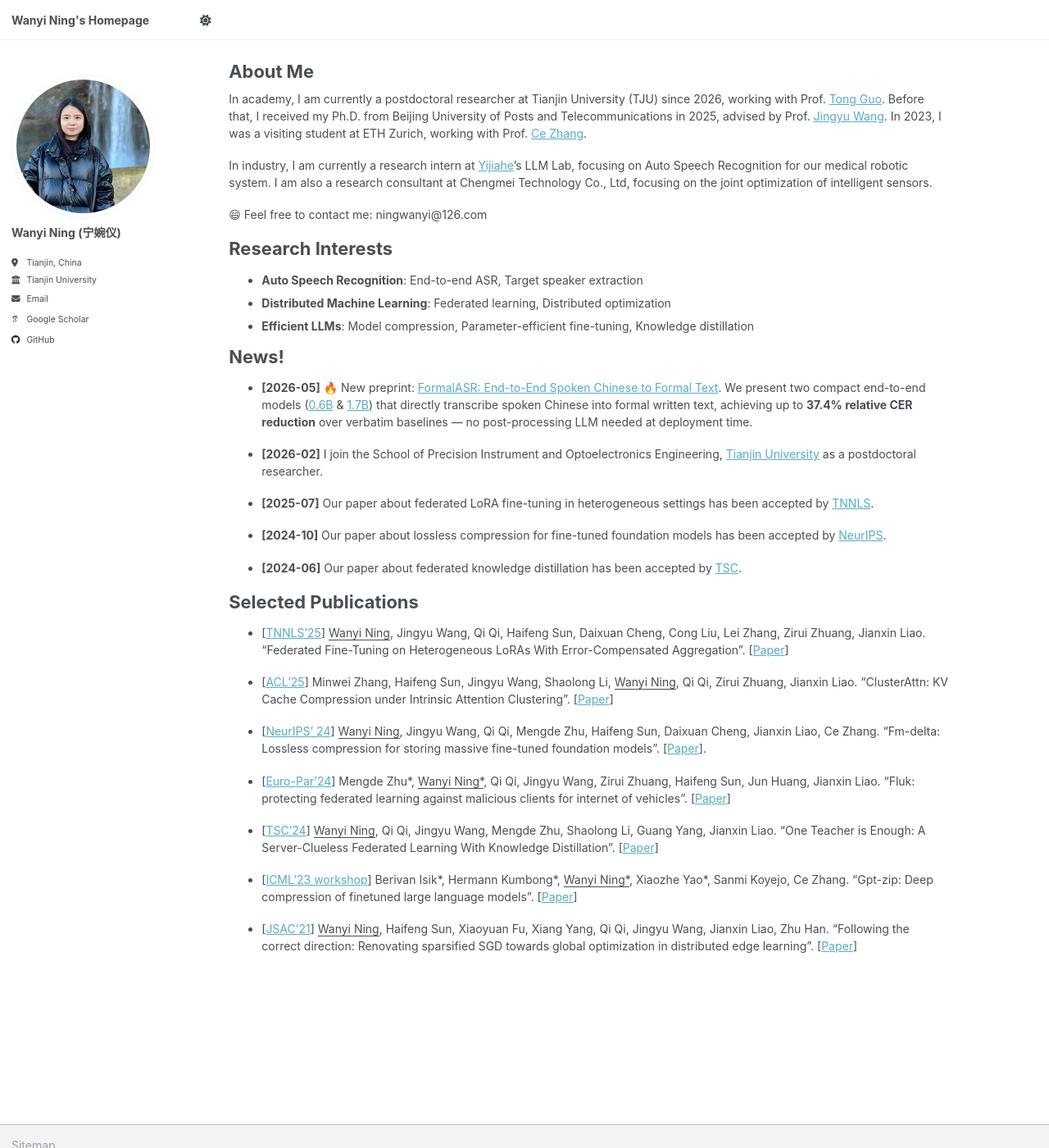
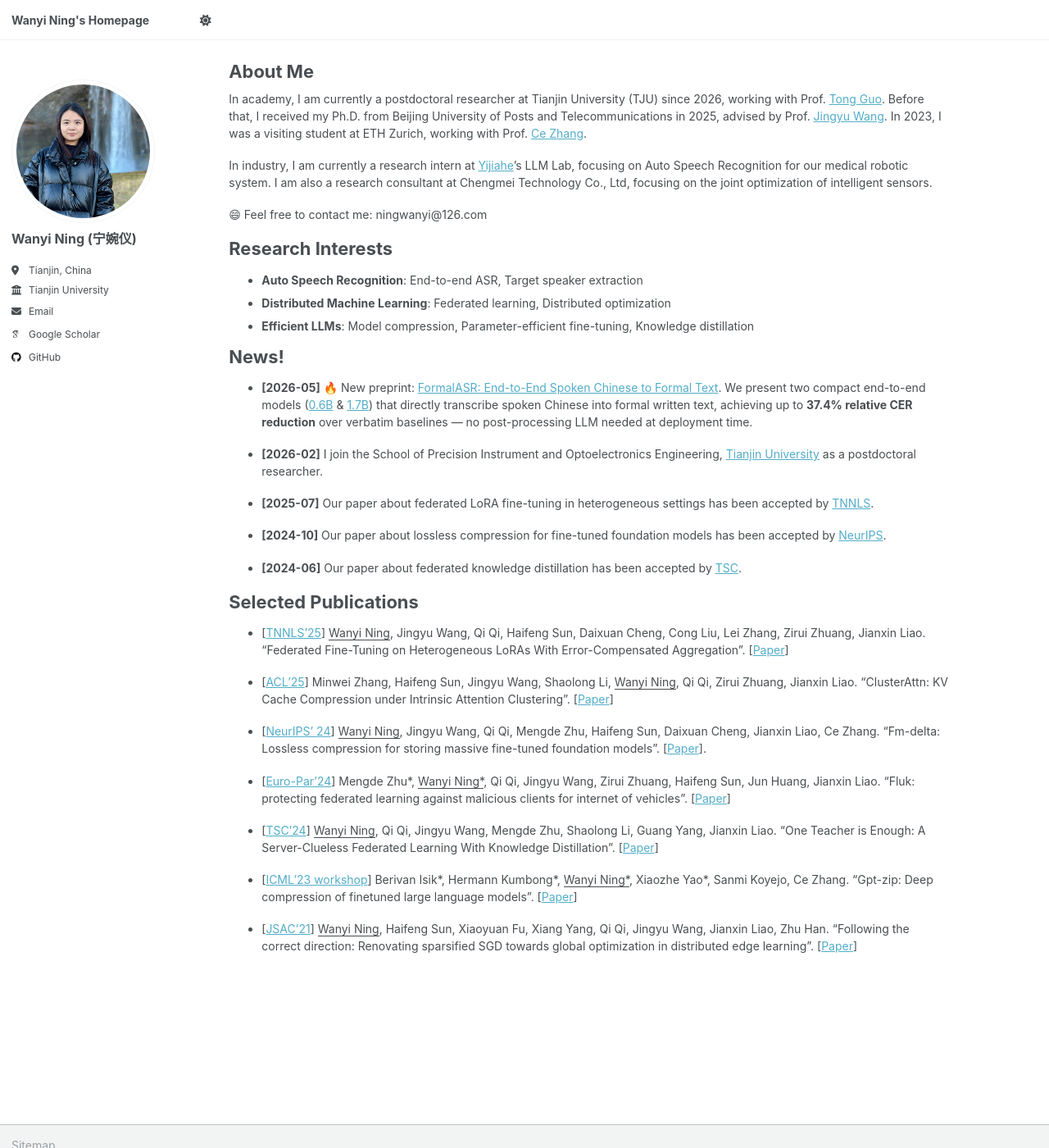
Before and after one commit to ningwanyi/ningwanyi.github.io, a Jekyll site: the page built from _pages/about.md, in a window 1280 px wide and 1400 px high. Shown: the whole window at 82% size. Built offline with Jekyll 4.4.1, drawn with Linux system fonts in a browser that asks for light colours; some web fonts are replaced; a script that is not in the unit is left out.

Commit message:
update Aboutme

```diff
--- a/_sass/layout/_sidebar.scss
+++ b/_sass/layout/_sidebar.scss
@@ -9,6 +9,7 @@
 .sidebar {
   -webkit-transform: translate3d(0, 0 , 0);
           transform: translate3d(0, 0 , 0);
+  font-size: 16px; /* 保持侧边栏字体大小不受全局缩小影响 */
 
   @include clearfix();
   margin-bottom: 1em;
```
